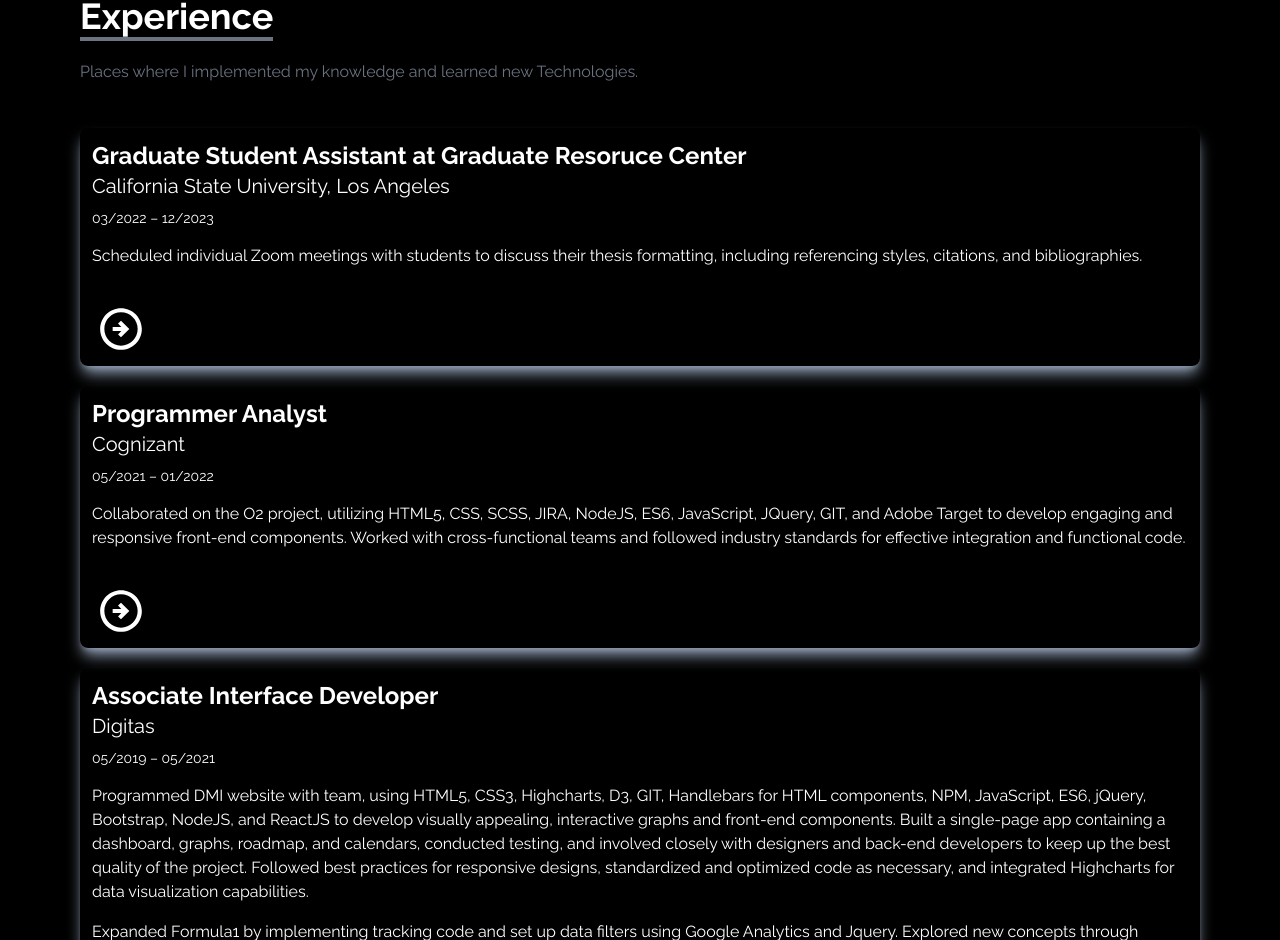
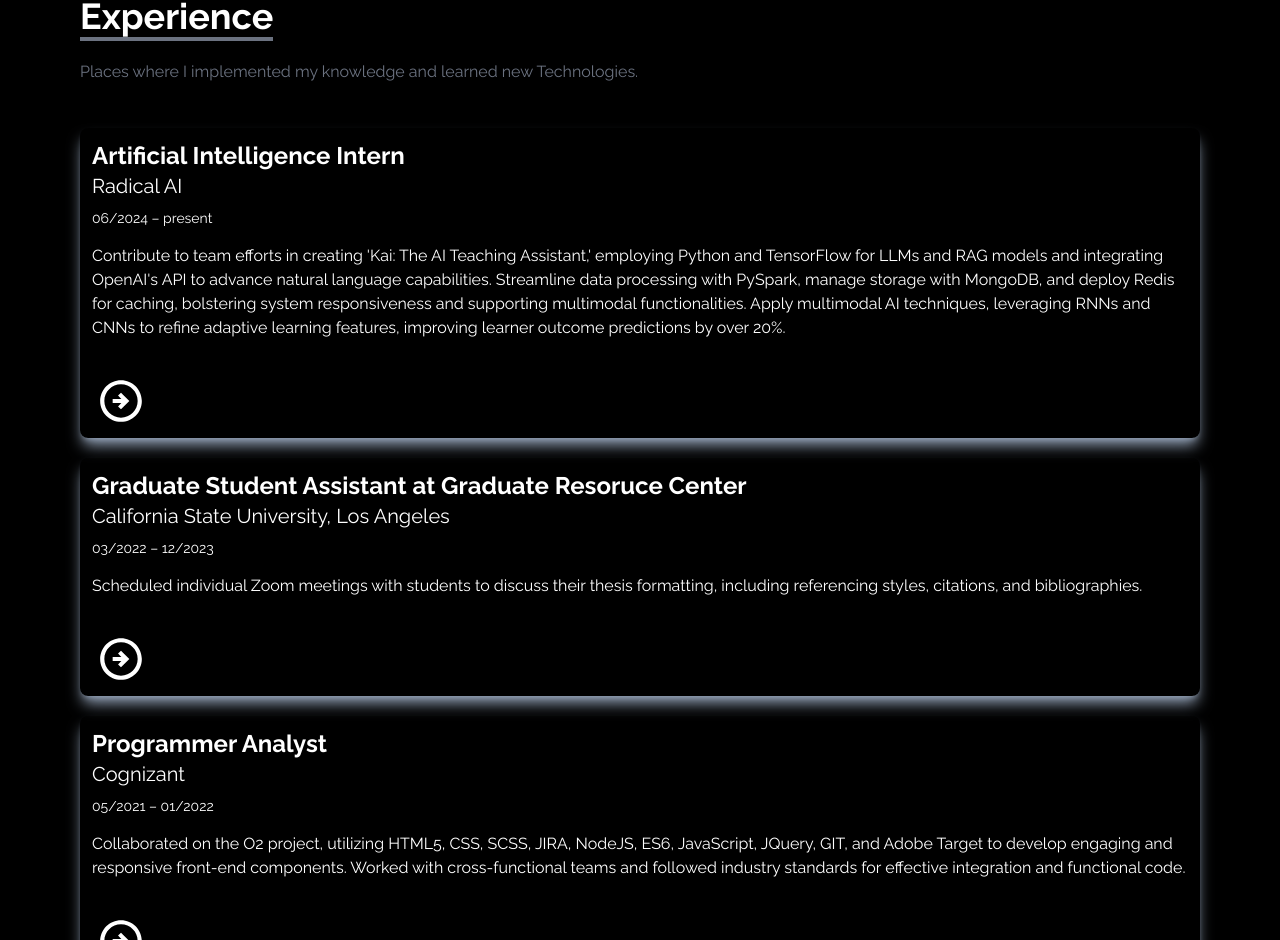
Before and after one commit to dipalimakadia/Dipali-s-Portfolio, a React (Create React App) app: page / in a window 1280 px wide. Shown: the part 1306-2246 px from the top of the page. Built offline with nearby package versions, Linux system fonts and the light colour scheme; a web font is replaced by a local one.

Commit message:
added new experience

```diff
--- a/src/components/Experience.jsx
+++ b/src/components/Experience.jsx
@@ -5,6 +5,16 @@ const Experience = () => {
   const experiences = [
     {
       id: 1,
+      position: "Artificial Intelligence Intern",
+      company: "Radical AI",
+      year: "06/2024 – present",
+      details:
+        "Contribute to team efforts in creating 'Kai: The AI Teaching Assistant,' employing Python and TensorFlow for LLMs and RAG models and integrating OpenAI's API to advance natural language capabilities. Streamline data processing with PySpark, manage storage with MongoDB, and deploy Redis for caching, bolstering system responsiveness and supporting multimodal functionalities. Apply multimodal AI techniques, leveraging RNNs and CNNs to refine adaptive learning features, improving learner outcome predictions by over 20%.",
+      otherprojectdetails: "",
+      link: "https://lab.radicalai.app/",
+    },
+    {
+      id: 2,
       position: "Graduate Student Assistant at Graduate Resoruce Center",
       company: "California State University, Los Angeles",
       year: "03/2022 – 12/2023",
@@ -24,7 +34,7 @@ const Experience = () => {
     //   link: "https://www.calstatela.edu/",
     // },
     {
-      id: 2,
+      id: 3,
       position: "Programmer Analyst",
       company: "Cognizant",
       year: "05/2021 – 01/2022",
@@ -34,7 +44,7 @@ const Experience = () => {
       link: "https://www.cognizant.com/in/en",
     },
     {
-      id: 3,
+      id: 4,
       position: "Associate Interface Developer",
       company: "Digitas",
       year: "05/2019 – 05/2021",
@@ -45,7 +55,7 @@ const Experience = () => {
       link: "https://www.digitas.com/en-us",
     },
     {
-      id: 4,
+      id: 5,
       position: "Software Developer",
       company: "Motes & Bots Technologies",
       year: "07/2018 – 02/2019",
@@ -55,7 +65,7 @@ const Experience = () => {
       link: "",
     },
     {
-      id: 5,
+      id: 6,
       position: "Software Developer Intern",
       company: "Textron",
       year: "07/2017 – 06/2018",
```
Also changed, not shown: 1 other file (tests, documents, lock files or other folders).
